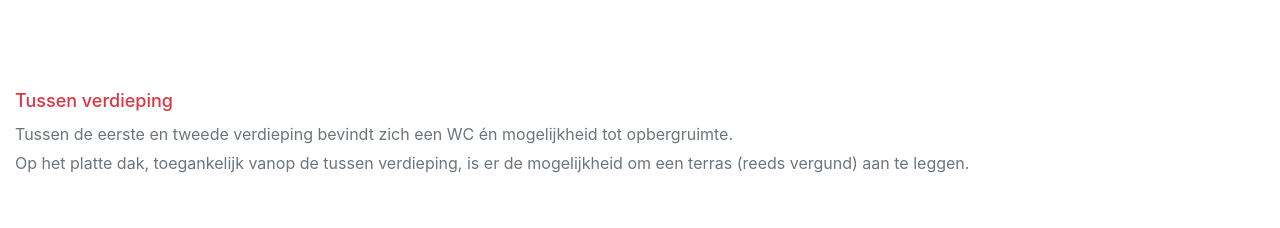
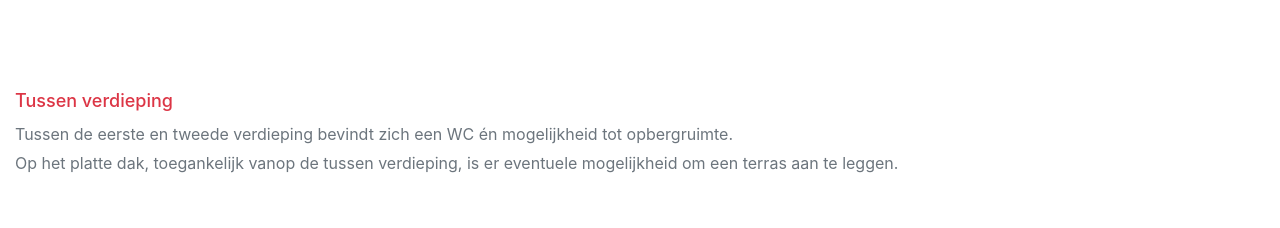
Before and after one commit to pierot/huis, a website: page index.html in a window 1280 px wide. Shown: the part 4540-4768 px from the top of the page. Drawn offline with Linux system fonts and the light colour scheme.

Commit message:
Update index.html

```diff
--- a/index.html
+++ b/index.html
@@ -265,7 +265,7 @@
                 <p>
                   Tussen de eerste en tweede verdieping bevindt zich een WC én mogelijkheid tot opbergruimte.
                   <br />
-                  Op het platte dak, toegankelijk vanop de tussen verdieping, is er de mogelijkheid om een terras (reeds vergund) aan te leggen.
+                  Op het platte dak, toegankelijk vanop de tussen verdieping, is er eventuele mogelijkheid om een terras aan te leggen.
                 </p>
               </div>
             </div>
```
